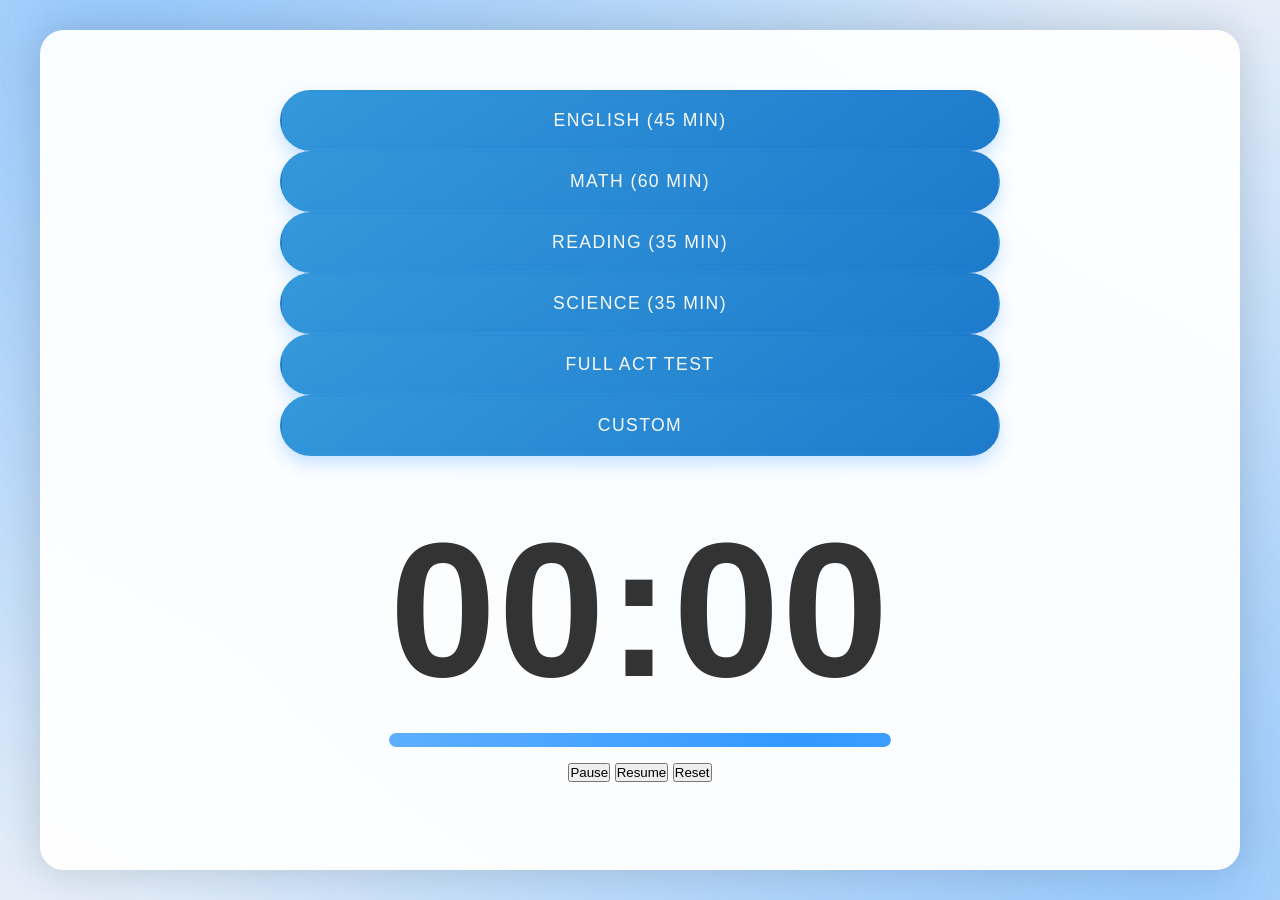
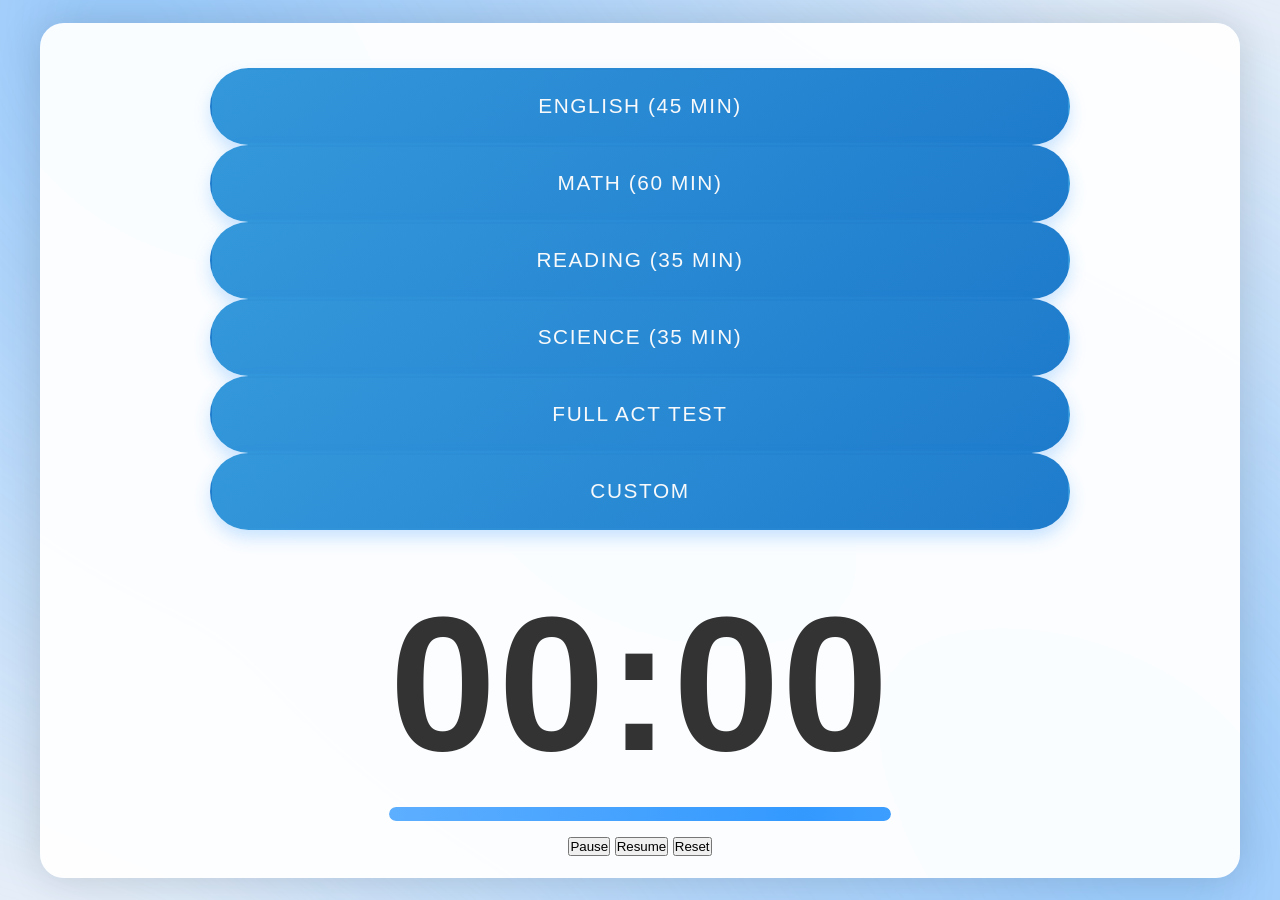

Add files via upload

--- a/style.css
+++ b/style.css
@@ -165,15 +165,15 @@ body.dark-theme {
 }
 
 #menu {
-  gap: 16px;
+  gap: 18px;
   width: 100%;
   max-width: 720px;
-  padding: 8px 0;
+  padding: 60px 0 8px;
 }
 
 #menu button {
-  padding: 18px 36px;
-  font-size: 1.1rem;
+  padding: 20px 36px;
+  font-size: 1.15rem;
   line-height: 1.2;
   border-radius: 60px;
   cursor: pointer;
@@ -194,6 +194,31 @@ body.dark-theme {
   text-align: center;
   font-weight: 500;
 }
+
+@media (min-width: 1200px) {
+  #menu {
+    max-width: 860px;
+    gap: 22px;
+  }
+  #menu button {
+    padding: 24px 40px;
+    font-size: 1.3rem;
+    letter-spacing: 1.6px;
+  }
+}
+
+@media (min-width: 1600px) {
+  #menu {
+    max-width: 1000px;
+    gap: 26px;
+  }
+  #menu button {
+    padding: 28px 48px;
+    font-size: 1.5rem;
+    letter-spacing: 1.8px;
+  }
+}
+
 
 @media (max-width: 480px) {
   #menu {
@@ -852,7 +877,7 @@ input:checked + .mode-slider:before {
   position: absolute;
   top: 25px;
   left: 25px;
-  font-size: clamp(1.8rem, 4vh, 2.2rem);
+  font-size: clamp(1.4rem, 3vh, 1.7rem);
   line-height: 1;
   text-decoration: none;
   background: transparent;
